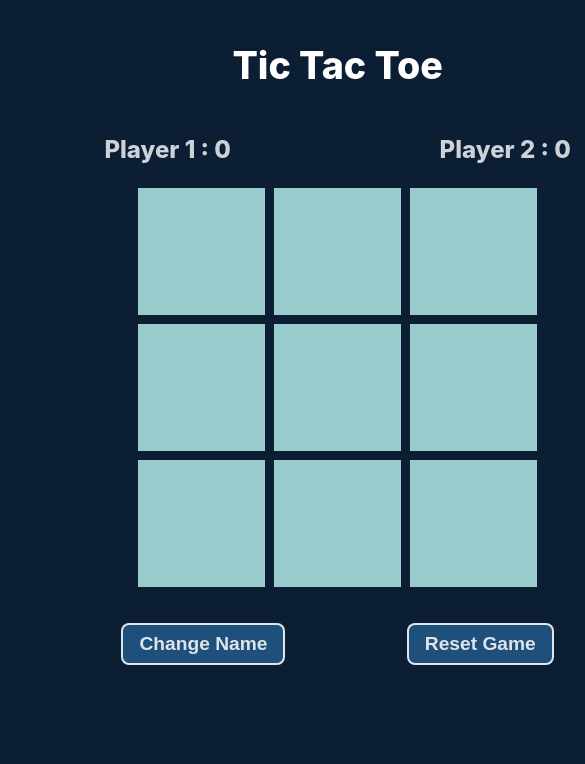
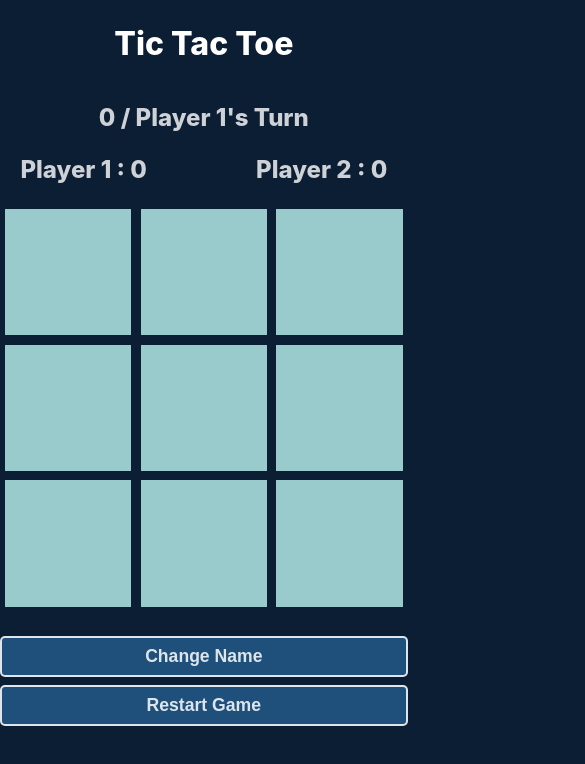
Before and after one commit to AkshatRauthan/React-Deployed-Projects, a React (Vite) app in the folder 01. Tic Tac Toe/: page / in a window 390 px wide. Both pictures are taken after a click on the button "Submit". Shown: the top 764 px of the page, 585 px wide, since content can reach past the window. Built offline with nearby package versions, Linux system fonts and the light colour scheme.

Commit message:
Added Mobile Responsiveness.

```diff
--- a/01. Tic Tac Toe/package.json
+++ b/01. Tic Tac Toe/package.json
@@ -14,6 +14,7 @@
     "@emotion/styled": "^11.14.0",
     "@mui/material": "^6.2.1",
     "react": "^18.3.1",
+    "react-canvas-confetti": "^2.0.7",
     "react-dom": "^18.3.1"
   },
   "devDependencies": {
--- a/01. Tic Tac Toe/src/components/GameBoard.jsx
+++ b/01. Tic Tac Toe/src/components/GameBoard.jsx
@@ -3,8 +3,7 @@ import "../styles/GameBoard.css";
 import { useState, useEffect } from "react";
 
 function GameBoard(props){
-    let {playerName, box, setBox, gameWinner} = props;
-    let [player, setPlayer] = useState('0');
+    let {player, setPlayer, playerName, box, setBox, gameWinner} = props;
 
     useEffect(() => checkResult(box, playerName, gameWinner), [box, player]);
 
--- a/01. Tic Tac Toe/src/components/Result.jsx
+++ b/01. Tic Tac Toe/src/components/Result.jsx
@@ -1,8 +1,9 @@
-import "../styles/Result.css"
-import * as React from 'react';
+
+import Draw from './Draw.jsx';
+import  "../styles/Result.css";
+import Winner from './Winner.jsx';
 import Button from '@mui/material/Button';
-import Winner from './Winner.jsx';
-import Draw from './Draw.jsx';
+import Fireworks from "react-canvas-confetti/dist/presets/fireworks";
 
 let Result = (props) => {
     let {winner, restartGame, clearScore} = props;
@@ -12,10 +13,13 @@ let Result = (props) => {
 
     return (
         <div className="showResult">
+            <Fireworks autorun={{ speed: 1}} />
+            <Fireworks autorun={{ speed: 1}} />
+            <Fireworks autorun={{ speed: 1}} />
             <div className="resultContainer">
                 {isDraw && <Draw />}
-                {!isDraw && <Winner winner={winner}/>}
-                <div>
+                {!isDraw && <Winner winner={winner} />}
+                <div className="resultButtonsContainer">
                     <Button variant="outlined" size="large"
                     onClick={() => restartGame()}>Restart Game</Button><br /><br />
 
--- a/01. Tic Tac Toe/src/components/TicTacToe.jsx
+++ b/01. Tic Tac Toe/src/components/TicTacToe.jsx
@@ -10,6 +10,7 @@ function TicTacToe(){
     let [winner, setWinner] = useState(null);
     let [box, setBox] = useState(Array(9).fill(null));
     let [changingName, setChangingName] = useState(true);
+    let [player, setPlayer] = useState('0');
 
     let gameWinner = (currwinner) => {
         if (!currwinner) setWinner((winner) => "Draw");
@@ -47,24 +48,29 @@ function TicTacToe(){
 
     return (
         <>
-            {winner && <Result winner={winner} restartGame={restartGame} clearScore={startNewGame}/>}
+            <p className="gameHeading"> Tic Tac Toe</p>
 
-            <p className="gameHeading"> Tic Tac Toe</p>
+            {winner && <Result winner={winner} restartGame={restartGame} clearScore={startNewGame} />}
 
             {changingName &&
             <ChangeName playerName={playerName} setPlayerName={setPlayerName} changeName={changeName}/> }
 
             {!changingName && <>
+
+                <div className="scoreBoard" id="playerTurn">
+                    <span className="scoreCard">{player == "0" ? "0 / "+playerName.of0 : "X / "+playerName.ofX}'s Turn</span>
+                </div>
+
                 <div className="scoreBoard">
                     <span className="scoreCard">{playerName.of0} : {score.of0}</span>
                     <span className="scoreCard">{playerName.ofX} : {score.ofX}</span>
                 </div>
 
-                <GameBoard playerName={playerName} box={box} setBox={setBox} gameWinner={gameWinner} />
+                <GameBoard player={player} setPlayer={setPlayer} playerName={playerName} box={box} setBox={setBox} gameWinner={gameWinner} />
 
                 <div className="buttonsContainer">
                     <button className="button" size="medium" onClick={() => changeName(true)}> Change Name </button>
-                    <button className="button" size="medium" onClick={restartGame}> Reset Game </button>
+                    <button className="button" size="medium" onClick={restartGame}> Restart Game </button>
                 </div>
             </>}
         </>
--- a/01. Tic Tac Toe/src/components/Winner.jsx
+++ b/01. Tic Tac Toe/src/components/Winner.jsx
@@ -1,7 +1,7 @@
 let Winner = ({winner}) => {
     return (
         <>
-            <h1 className="resultHeadings"> Congratulations&nbsp; {winner}! </h1>
+            <h1 className="resultHeadings"> Congratulations {winner}! </h1>
             <h1 className="resultHeadings"> You Won! </h1>
         </>
     )
--- a/01. Tic Tac Toe/src/styles/ChangeNames.css
+++ b/01. Tic Tac Toe/src/styles/ChangeNames.css
@@ -11,8 +11,8 @@
 }
 
 input {
-    font-size: 1.35rem !important;
-    background-color: rgb(31,80,123) !important;
+    font-size: 1.5rem;
+    background-color: rgb(31,80,123);
     border: 2px solid rgba(255, 255, 255, 0.85);
     color: rgba(255, 255, 255, 0.85);
     font-weight: 800;
@@ -21,15 +21,29 @@ input {
     margin: 0 auto;
     text-align: center;
     margin-bottom: 1.25rem;
-    border-radius: 5px;
+    border-radius: 7px;
 }
 
 .changeNameButton {
-    font-size: 1.25rem !important;
-    background-color: rgb(31,80,123) !important;
+    font-size: 1.5rem;
+    background-color: rgb(31,80,123);
     border: 2px solid rgba(255, 255, 255, 0.85);
     color: rgba(255, 255, 255, 0.85);
     font-weight: 800;
     padding: 0.5rem 1.25rem;
     margin-top: 2rem;
+    border-radius: 7px;
 }
+
+@media (max-width: 768px) {
+    .inputTitle{
+        margin-top: 10vh;
+        margin-bottom: 8vh;
+        padding: 0 0.7rem;
+
+    }
+
+    input {
+        margin-bottom: 2rem;
+    }
+}
--- a/01. Tic Tac Toe/src/styles/Result.css
+++ b/01. Tic Tac Toe/src/styles/Result.css
@@ -12,21 +12,52 @@
 }
 
 .resultContainer {
-    margin-top: 20vh;
+    margin-top: 5vh;
 }
 
 .resultHeadings {
     color: #fff;
-    font-size: 2.35rem;
+    font-size: 2.95rem;
 }
 
-.buttonsContainer {
+.resultButtonsContainer {
     margin: 0 auto;
 }
 
-Button{
-    font-size: 1.75rem !important;
-    background-color: rgba(0, 0, 0, 0.8) !important;
-    text-transform: none !important;
-    border-radius: 0.5rem !important;
+@media (max-width: 768px) {
+    .showResult {
+        display: flex;
+        flex-direction: column;  /* Stack the items vertically */
+        position: absolute;
+        top: 0;
+        left: 0;
+        height: 100vh;
+        width: 100vw;
+        background: rgba(0, 0, 0, 0.885);
+        z-index: 1;
+    }
+
+    .resultContainer {
+        margin-top: 20vh; /* Adjust margin if needed */
+        text-align: center; /* Ensure text is centered */
+    }
+
+    .resultHeadings {
+        font-size: 2rem; /* Adjust font size for mobile */
+    }
+
+    .resultButtonsContainer {
+        margin-top: 3rem; /* Space between buttons */
+    }
 }
+
+.resultButtonsContainer>Button{
+    font-size: 1.5rem;
+    background-color: rgba(0, 0, 0, 0.8);
+    text-transform: none;
+    border-radius: 0.5rem;
+}
+
+.resultButtonsContainer>Button:hover {
+    box-shadow: 0px 0px 0.35rem blue;
+}
--- a/01. Tic Tac Toe/src/styles/TicTacToe.css
+++ b/01. Tic Tac Toe/src/styles/TicTacToe.css
@@ -1,7 +1,9 @@
 .gameHeading {
-    font-size: 2.35rem;
+    font-size: 2.25rem;
     font-weight: 800;
     color: rgba(255, 255, 255, 1);
+    margin-top: 1rem;
+    margin-bottom: 0.8rem;
 }
 
 .scoreBoard {
@@ -9,7 +11,7 @@
     justify-content: space-around;
     width: 80vh;
     margin: 0 auto;
-    margin-bottom: 1rem;
+    margin-bottom: 0.75rem;
 }
 
 .scoreCard {
@@ -23,14 +25,50 @@
     flex-direction: row;
     width: 100%;
     justify-content: space-evenly;
-    padding-top: 2rem;
+    padding-top: 1.5rem;
 }
 
 .button {
-    font-size: 1.2rem !important;
-    background-color: rgb(31,80,123) !important;
+    font-size: 1.25rem;
+    background-color: rgb(31, 80, 123);
     border: 2px solid rgba(255, 255, 255, 0.85);
     color: rgba(255, 255, 255, 0.85);
     font-weight: 800;
     padding: 0.5rem 1rem;
+    border-radius: 5px;
 }
+
+#playerTurn {
+    justify-content: center;
+    font-size: 1.5rem;
+}
+
+@media (max-width: 768px) {
+    .gameHeading {
+        font-size: 2rem;
+        margin-bottom: 2rem;
+        margin-top: 1.25rem;
+    }
+
+    .scoreBoard {
+        flex-direction: row;
+        width: 90%;
+        margin-bottom: 1rem;
+        justify-content: space-between;
+    }
+
+    .scoreCard {
+        font-size: 1.5rem;
+        width: fit-content;
+    }
+
+    .buttonsContainer {
+        flex-direction: column;
+        padding-top: 1.5rem;
+    }
+
+    .button {
+        font-size: 1.1rem;
+        margin-bottom: 0.5rem;
+    }
+}
--- a/01. Tic Tac Toe/src/styles/index.css
+++ b/01. Tic Tac Toe/src/styles/index.css
@@ -6,6 +6,10 @@
   background-color: rgb(12, 30, 52);
 }
 
+/* background-color : rgb(12,30,52); */
+/* Color 1 : rgb(153,203,204) */
+/* Color 2 : rgb(31,80,123) */
+
 body {
   margin: 0;
   display: flex;
```
Also changed, not shown: 1 other file (tests, documents, lock files or other folders).
